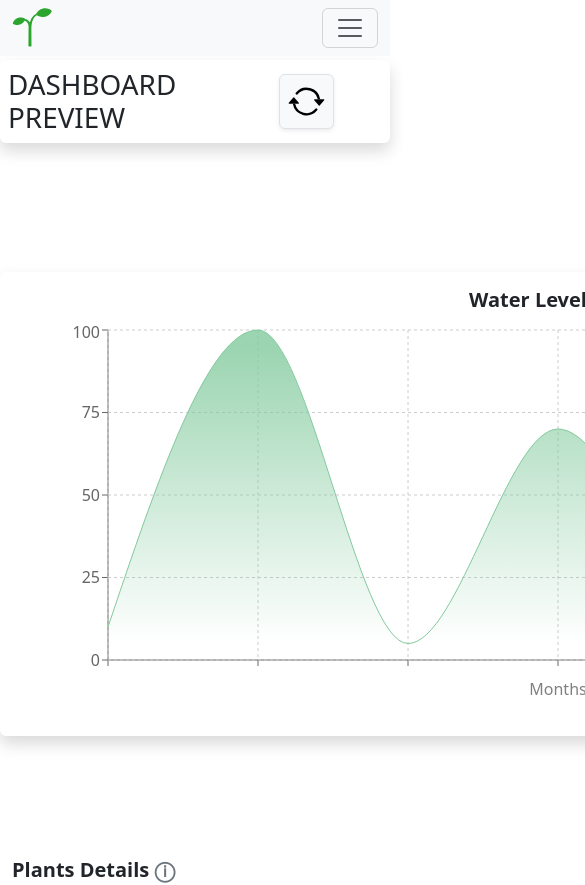
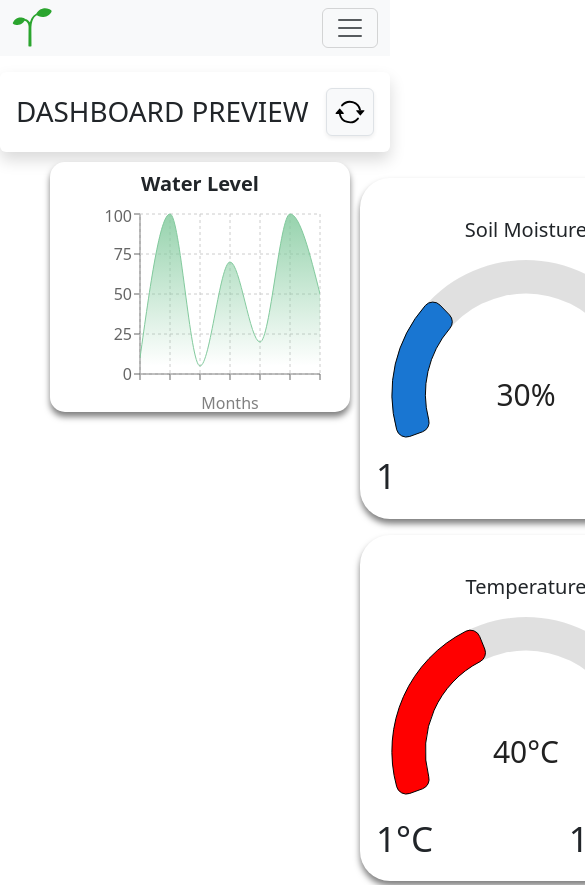
Before and after one commit to lolomoguzu/AI-Monitoring, a React (Vite) app in the folder Monitoring/: page /dashboard in a window 390 px wide. Shown: the top 885 px of the page, 585 px wide, since content can reach past the window. Built offline with nearby package versions, Linux system fonts and the light colour scheme.

Commit message:
fix Dashboard Responsive

```diff
--- a/Monitoring/package.json
+++ b/Monitoring/package.json
@@ -6,7 +6,7 @@
   "scripts": {
     "dev": "vite",
     "start": "vite",
-    "auto-start": "npm-run-all --parallel dev",
+    "auto-start": "vite",
     "build": "tsc -b && vite build",
     "lint": "eslint .",
     "preview": "vite preview"
--- a/Monitoring/src/Design/Dashboard.css
+++ b/Monitoring/src/Design/Dashboard.css
@@ -1,19 +1,13 @@
-
-.dashboard-container {
-  align-items: center;
-  gap: 20px;
+.ST{
+ align-items: right;
 }
-.dashboard-title {
-  text-align: center;
+.row1{
+  display: flex;
+ padding-top: 10px;
+ padding-left: 50px;
+ padding-right: 50px;
+gap: 10px;
 }
-.dashboard-grid {
-  justify-content: center;
-  gap: 20px;
-  flex-wrap: wrap;
-}
-
-
-
 
 
 /* Responsive Design */
@@ -25,4 +19,9 @@
   .dashboard-container{
     align-items: center;
   }
+
+  .row1{
+
+  }
+
 }
--- /dev/null
+++ b/Monitoring/src/Design/SensorDesign/SoilSensor.css
@@ -0,0 +1,19 @@
+
+
+.text-buttom{
+    text-align: center;
+          justify-content: space-between;
+          font-size: 35px;
+          color: "#aaa";
+          padding-right: 10px;
+
+
+}
+.soil-moisture{
+    margin-top: 1rem; /* mt-3 */
+    padding: 1rem; /* p-3 */
+    background-color: white; /* bg-white */
+    border-radius: 30px; /* rounded */
+    box-shadow: 0 0.3rem 0.40rem rgba(0, 0, 0, 0.5); /* shadow */
+
+}
--- /dev/null
+++ b/Monitoring/src/Design/SensorDesign/Temperature.css
@@ -0,0 +1,18 @@
+.temperature{
+    margin-top: 1rem; /* mt-3 */
+    padding: 1rem; /* p-3 */
+    background-color: white; /* bg-white */
+    border-radius: 30px; /* rounded */
+    box-shadow:  0 0.3rem 0.40rem rgba(0, 0, 0, 0.5); /* shadow */
+
+}
+
+
+.text-buttom{
+    display: flex;
+          justify-content: space-between;
+          font-size: 35px;
+          color: "#aaa";
+          padding-right: 10px;
+          text-align: center;
+}
--- /dev/null
+++ b/Monitoring/src/Design/SensorDesign/waterLevel.css
@@ -0,0 +1,40 @@
+.water-level {
+    width: 100%;   /* Adjusts dynamically */
+    min-width: 300px;  /* Ensures it doesn't shrink too much */
+    height: 400px;
+    background-color: white; /* bg-white */
+    border-radius: 30px; /* rounded */
+    box-shadow: 0 0.3rem 0.40rem rgba(0, 0, 0, 0.5); /* shadow */
+    margin: auto; /* Centers the container */
+    padding: 20px;
+
+}
+
+
+@media (max-width: 768px) {
+    @media (max-width: 768px) {
+        .water-level {
+            height: 300px; /* Reduce height for smaller screens */
+            border-radius: 20px;
+            padding: 15px;
+        }
+    }
+
+}
+
+/* Small screens (mobile) */
+@media (max-width: 480px) {
+    @media (max-width: 480px) {
+        .water-level {
+            height: 250px; /* Reduce height for mobile */
+            border-radius: 15px;
+            padding: 10px;
+        }
+    }
+}
+
+@media (min-width: 1200px) {
+    .water-level {
+        width: 1200px;
+    }
+}
--- a/Monitoring/src/Pages/Dashboard.tsx
+++ b/Monitoring/src/Pages/Dashboard.tsx
@@ -1,54 +1,50 @@
+import React from "react";
 import NavButton from "../Components/NavButton";
 import "../Design/Dashboard.css";
 import Waterlevel from "../SensorComponents/Waterlevel";
 import PlantNutrients from "../SensorComponents/PlantNutrients";
 import SoilSensor from "../SensorComponents/SoilSensor";
 import PlantsPreview from "../SensorComponents/Plants";
-import React from "react";
 import { ArrowRepeat } from "react-bootstrap-icons";
 import Temperature from "../SensorComponents/Temperature";
 
 const Dashboard: React.FC = () => {
   return (
-    <div className="dashboard-grid">
+    <div>
+      {/* Navigation Button */}
       <NavButton />
-      <div>
-        <h1 className="d-flex justify-content-between align-items-center mt-1 p-2 rounded shadow bg-white">
-          DASHBOARD PREVIEW
-          <button className="btn btn-light p-2 border rounded shadow-sm me-5">
-            <ArrowRepeat size={37} />
+
+      {/* Dashboard Header */}
+      <div className="d-flex justify-content-between align-items-center mt-3 p-3 rounded shadow bg-white">
+        <h1 className="mb-0">DASHBOARD PREVIEW</h1>
+        <button className="btn btn-light p-2 border rounded shadow-sm">
+          <ArrowRepeat size={30} />
         </button>
-        </h1>
       </div>
-      <div>
-        <div className="dashboard-container">
-          {/* Water Level */}
-          <div className="d-flex justify-content-between align-items-center me-5">
+
+      {/* Dashboard Content */}
+
+      {/* Row for Water Level, Temperature and Soil Sensors */}
+
+      {/* Row 1 for design*/}
+      <div className="row1">
         <div>
           <Waterlevel />
         </div>
-            {/*Soil Moisture */}
-            <div>
-              <div className="mt-4 p-3 w-1 bg-white rounded shadow">
+        <div className="ST">
           <SoilSensor />
-              </div>
-              <div className="mt-4 p-3 w-2 bg-white rounded shadow">
           <Temperature />
         </div>
       </div>
-          </div>
-        </div>
-        {/* Temperature */}
 
-        {/* PH Level */}
-        {/* Plants */}
-        <div>
+      {/* Plants Preview */}
+      <div className="mt-4">
         <PlantsPreview />
       </div>
-        {/* {Pie Chart} */}
+
+      {/* Plant Nutrients Chart */}
       <div className="mt-4 p-3 bg-white rounded shadow">
         <PlantNutrients />
-        </div>
       </div>
     </div>
   );
--- a/Monitoring/src/SensorComponents/SoilSensor.tsx
+++ b/Monitoring/src/SensorComponents/SoilSensor.tsx
@@ -1,16 +1,19 @@
 import { gaugeClasses } from "@mui/x-charts/Gauge";
 import { Gauge } from "@mui/x-charts";
-
-let data = 30;
+import "../Design/SensorDesign/SoilSensor.css";
+let soil_data = 30;
 
 const SoilSensor = () => {
   return (
-    <div>
+    <div className="soil-moisture">
+      <div className="text-center mt-4">
         <h5>Soil Moisture</h5>
+
+        <div className="position-relative d-inline-block">
           <Gauge
             width={300}
             height={200}
-        value={data}
+            value={soil_data}
             startAngle={-110}
             endAngle={110}
             innerRadius="75%"
@@ -27,16 +30,11 @@ const SoilSensor = () => {
             }}
             text={({ value }) => `${value}%`}
           />
-      <div
-        style={{
-          display: "flex",
-          justifyContent: "space-between",
-          fontSize: 30,
-          color: "#aaa",
-        }}
-      >
+          <div className="text-buttom">
             <span>1</span>
             <span>100</span>
+          </div>
+        </div>
       </div>
     </div>
   );
--- a/Monitoring/src/SensorComponents/Temperature.tsx
+++ b/Monitoring/src/SensorComponents/Temperature.tsx
@@ -1,12 +1,13 @@
 import { Gauge, gaugeClasses } from "@mui/x-charts/Gauge";
 import { ThermometerHalf } from "react-bootstrap-icons"; // Import Bootstrap Icon
-
-const data: number = 70;
+import "../Design/SensorDesign/Temperature.css";
+const data: number = 40;
 
 const Temperature: React.FC = () => {
   return (
-    <div className="container text-center mt-4">
-      <h5 className="fw-bold">Temperature</h5>
+    <div className="temperature">
+      <div className="text-center mt-4">
+        <h5>Temperature</h5>
 
         <div className="position-relative d-inline-block">
           {/* MUI Gauge */}
@@ -42,9 +43,10 @@ const Temperature: React.FC = () => {
         </div>
 
         {/* Min & Max Labels */}
-      <div className="d-flex justify-content-between px-3 mt-2 text-secondary">
+        <div className="text-buttom">
           <span>1°C</span>
           <span>100°C</span>
+        </div>
       </div>
     </div>
   );
--- a/Monitoring/src/SensorComponents/Waterlevel.tsx
+++ b/Monitoring/src/SensorComponents/Waterlevel.tsx
@@ -1,3 +1,4 @@
+import "../Design/SensorDesign/waterLevel.css";
 import {
   AreaChart,
   XAxis,
@@ -23,15 +24,12 @@ let data = [
 
 const Waterlevel: React.FC = () => {
   return (
-    <div
-      className="mt-4 p-3 bg-white rounded shadow"
-      style={{ maxWidth: "100%", overflow: "hidden" }}
-    >
-      <div className="container text-center">
+    <div>
+      <div className="water-level">
+        <div className="text-center">
           <h5 className="fw-bold">Water Level</h5>
-
-        <div style={{ width: "100%", height: "400px" }}>
-          <ResponsiveContainer width="100%" height="100%" minWidth={1000}>
+        </div>
+        <ResponsiveContainer width="100%" height="100%">
           <AreaChart
             data={data}
             margin={{ top: 10, right: 20, left: 20, bottom: 30 }}
@@ -68,7 +66,6 @@ const Waterlevel: React.FC = () => {
         </ResponsiveContainer>
       </div>
     </div>
-    </div>
   );
 };
 
```
Lines whose indentation alone changed are shown as unchanged.
